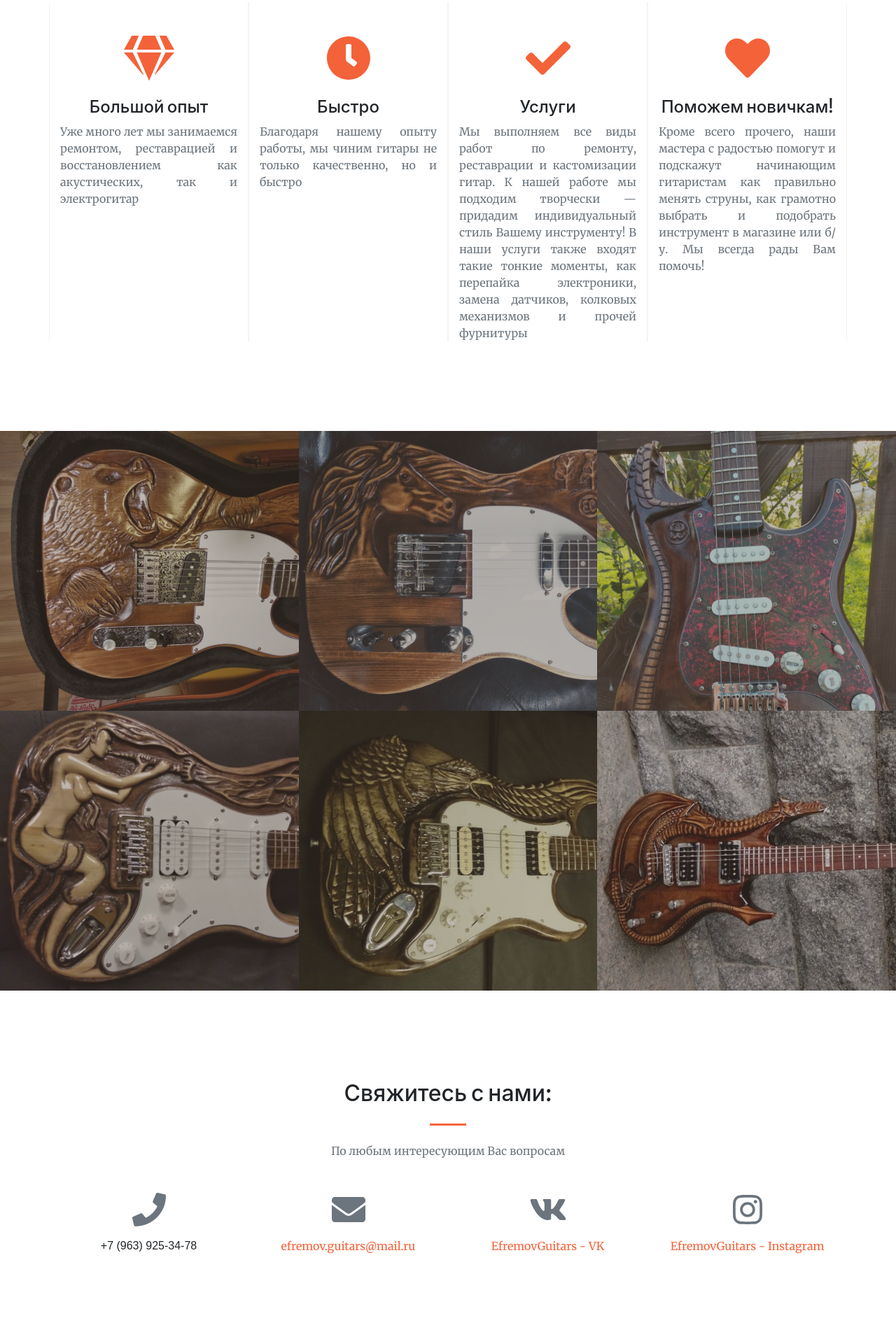
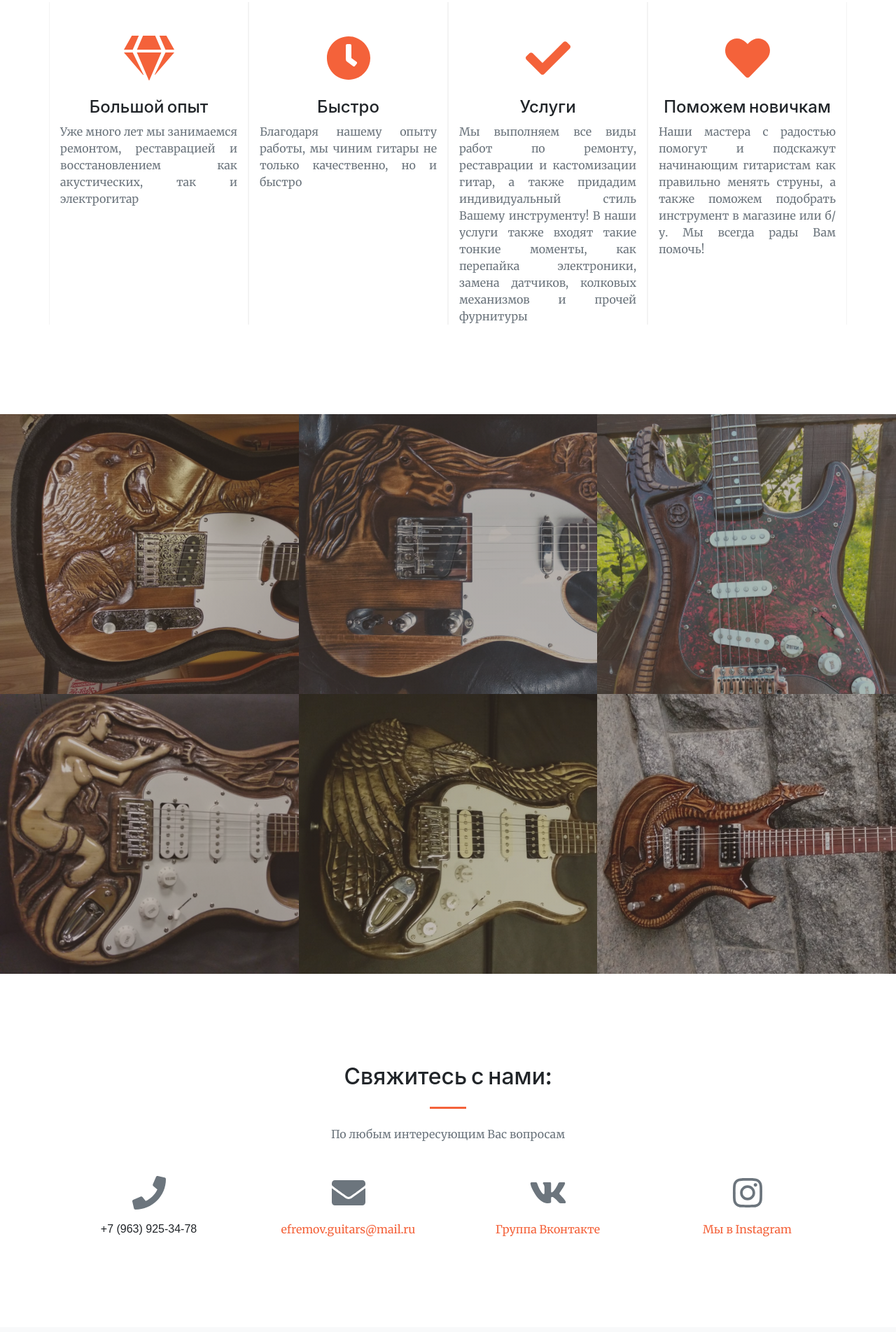
Before and after one commit to venanen/EfremoffGuitar, a plain HTML site: page index.html in a window 1280 px wide. Shown: the part 1636-3540 px from the top of the page at 70% size. Drawn offline with nearby package versions, Linux system fonts and the light colour scheme.

Commit message:
New change 19.10
New change 19.10

```diff
--- a/index.html
+++ b/index.html
@@ -128,8 +128,8 @@
 							Гитарами занимаемся уже много лет, наш главный мастер — Сергей Ефремов ремонтировал гитары еще в юности,
 							когда в Советском Союзе можно было приобрести только отечественные инструменты,
 							а чешские «Кримоны» и «Арфеи» были пределом мечтаний и совершенства!<br />
-							Сегодня мы рады сделать все возможное, чтобы порадовать наших заказчиков качеством,
-							творческим подходом, профессионализмом и адекватными ценами!
+							Сегодня мы рады порадовать наших заказчиков качеством,
+							творческим подходом, профессионализмом и приятными ценами!
 						</p>
 						<!--<div class="container">
 							<div class="row">
@@ -181,8 +181,8 @@
 							<i class="fas fa-4x fa-check text-primary mb-4"></i>
 							<h3 class="h4 mb-2">Услуги</h3>
 							<p class="text-muted mb-0 add-text">
-								Мы выполняем все виды работ по ремонту, реставрации и кастомизации гитар.
-								К нашей работе мы подходим творчески — придадим индивидуальный стиль Вашему инструменту!
+								Мы выполняем все виды работ по ремонту, реставрации и кастомизации гитар,
+							    а также придадим индивидуальный стиль Вашему инструменту!
 								В наши услуги также входят такие тонкие моменты, как перепайка электроники,
 								замена датчиков, колковых механизмов и прочей фурнитуры
 							</p>
@@ -192,10 +192,10 @@
 
 						<div class="mt-5">
 							<i class="fas fa-4x fa-heart text-primary mb-4"></i>
-							<h3 class="h4 mb-2">Поможем новичкам!</h3>
+							<h3 class="h4 mb-2">Поможем новичкам</h3>
 							<p class="text-muted mb-0 add-text">
-								Кроме всего прочего, наши мастера с радостью помогут и подскажут начинающим гитаристам
-								как правильно менять струны, как грамотно выбрать и подобрать инструмент в магазине или б/у.
+								Наши мастера с радостью помогут и подскажут начинающим гитаристам
+								как правильно менять струны, а также поможем подобрать инструмент в магазине или б/у.
 								Мы всегда рады Вам помочь!
 							</p>
 						</div>
@@ -333,13 +333,13 @@
 						<i class="fab fa-vk fa-3x mb-3 text-muted"></i>
 
 						<!-- Make sure to change the email address in BOTH the anchor text and the link target below!-->
-						<a class="d-block" href="https://vk.com/efremovguitars">EfremovGuitars - VK</a>
+						<a class="d-block" href="https://vk.com/efremovguitars">Группа Вконтакте</a>
 					</div>
 					<div class="col-lg mr-auto text-center">
 						<i class="fab fa-instagram fa-3x mb-3 text-muted"></i>
 
 						<!-- Make sure to change the email address in BOTH the anchor text and the link target below!-->
-						<a class="d-block" href="https://instagram.com/guitars.workshop">EfremovGuitars - Instagram</a>
+						<a class="d-block" href="https://instagram.com/guitars.workshop">Мы в Instagram</a>
 					</div>
 				</div>
 			</div>
```
